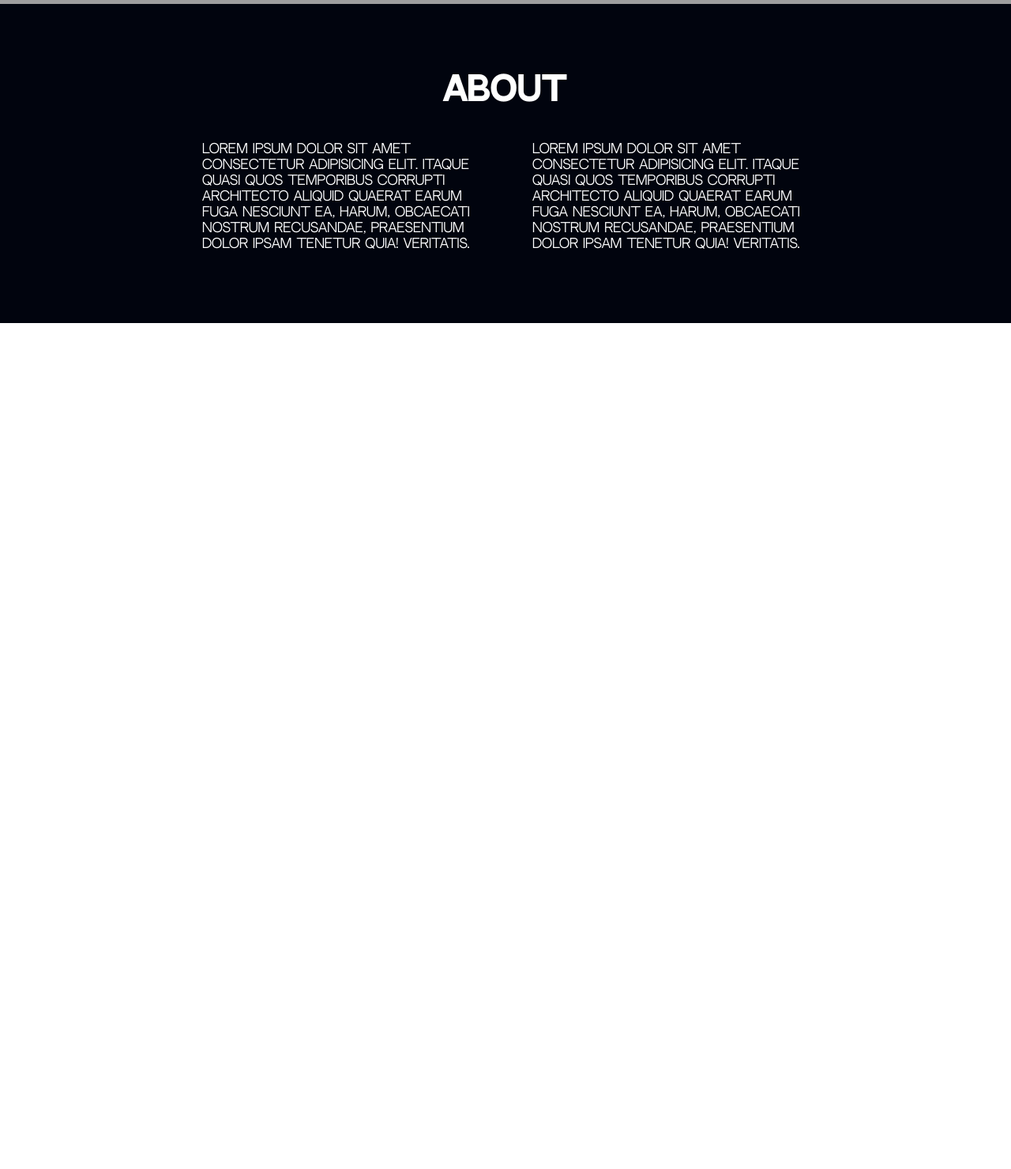
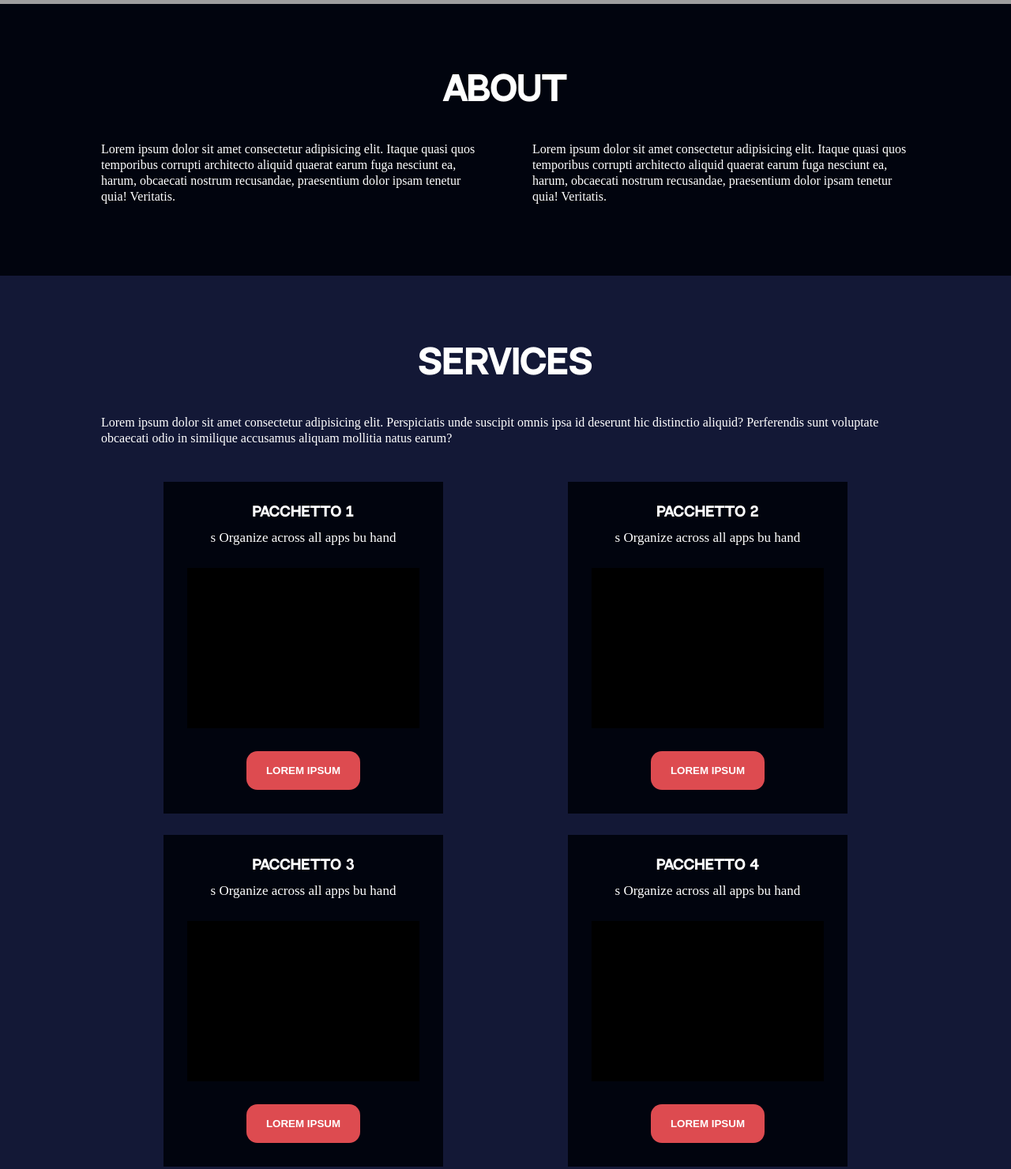
Before and after one commit to GeckoDevelopers/luigi_masi, a website built with Parcel: page src/index.html in a window 1280 px wide. Shown: the part 795-2275 px from the top of the page at 79% size. Before the commit the page ends 1204 px from the top, so only its background shows below. Built offline with nearby package versions, Linux system fonts and the light colour scheme; grey boxes are pictures that could not be loaded.

Commit message:
landing progress

```diff
--- a/src/index.html
+++ b/src/index.html
@@ -83,7 +83,67 @@
           </div>
         </div>
       </section>
+      <section class="section section--services">
+        <div class="services">
+          <h2 class="services__title">SERVICES</h2>
+          <p class="services__text">
+            Lorem ipsum dolor sit amet consectetur adipisicing elit.
+            Perspiciatis unde suscipit omnis ipsa id deserunt hic distinctio
+            aliquid? Perferendis sunt voluptate obcaecati odio in similique
+            accusamus aliquam mollitia natus earum?
+          </p>
+          <div class="services__cards-wrapper">
+            <div class="services__card">
+              <h3 class="services__card-title">PACCHETTO 1</h3>
+              <p class="services__card-text">
+                s Organize across all apps bu hand
+              </p>
+              <div class="services__card-img-container"></div>
+              <button class="services__card-button">LOREM IPSUM</button>
+            </div>
+            <div class="services__card">
+              <h3 class="services__card-title">PACCHETTO 2</h3>
+              <p class="services__card-text">
+                s Organize across all apps bu hand
+              </p>
+              <div class="services__card-img-container"></div>
+              <button class="services__card-button">LOREM IPSUM</button>
+            </div>
+            <div class="services__card">
+              <h3 class="services__card-title">PACCHETTO 3</h3>
+              <p class="services__card-text">
+                s Organize across all apps bu hand
+              </p>
+              <div class="services__card-img-container"></div>
+              <button class="services__card-button">LOREM IPSUM</button>
+            </div>
+            <div class="services__card">
+              <h3 class="services__card-title">PACCHETTO 4</h3>
+              <p class="services__card-text">
+                s Organize across all apps bu hand
+              </p>
+              <div class="services__card-img-container"></div>
+              <button class="services__card-button">LOREM IPSUM</button>
+            </div>
+          </div>
+        </div>
+      </section>
+      <section class="section section--contact">
+        <div class="services">
+          <h2 class="services__title">CONTACT US</h2>
+          <p class="services__text">
+            Lorem ipsum dolor sit amet consectetur adipisicing elit. Explicabo
+            doloremque nisi exercitationem facilis quidem. Facere nisi dolore
+            illo sunt adipisci iure impedit autem quae natus delectus, mollitia
+            maxime? Nihil, doloremque.
+          </p>
+          <button class="services__card-button">
+            <a href="mailto::claudiocarchietti@yahoo.it">SENTIAMOCI</a>
+          </button>
+        </div>
+      </section>
     </main>
+    <footer class="footer"></footer>
   </body>
   <script src="main.js"></script>
 </html>
--- a/src/stylesheets/_about.scss
+++ b/src/stylesheets/_about.scss
@@ -3,9 +3,10 @@
   margin-top: -2px;
   max-width: 320px;
   margin: -2px auto 0;
+  width: 80%;
 
   @include desktop {
-    max-width: 768px;
+    max-width: 1648px;
   }
 
   &__title {
--- a/src/stylesheets/_global.scss
+++ b/src/stylesheets/_global.scss
@@ -39,12 +39,12 @@ html {
 }
 
 body {
-  font-family: regular;
   color: $white;
 }
 
 a {
   text-decoration: none;
+  color: $white;
 }
 
 li {
@@ -60,6 +60,16 @@ img {
   height: 100%;
 }
 
+h1,
+h2,
+h3 {
+  font-family: bold;
+}
+
+// p {
+//   font-family: regular;
+// }
+
 // .header {
 //   position: relative;
 //   background-image: url("../assets/person-background-sm.png");
--- a/src/stylesheets/_section.scss
+++ b/src/stylesheets/_section.scss
@@ -4,4 +4,13 @@
   &--about {
     background-color: $black90;
   }
+
+  &--services {
+    //background-color: $black90;
+    background-color: $blue40;
+  }
+
+  &--contact {
+    background-color: $black90;
+  }
 }
--- /dev/null
+++ b/src/stylesheets/_services.scss
@@ -0,0 +1,77 @@
+.services {
+  width: 80%;
+  max-width: 339px;
+  margin: 0 auto;
+  text-align: center;
+  padding: 90px 0;
+  //background-color: $blue40;
+
+  @include desktop {
+    width: 80%;
+    max-width: 1648px;
+  }
+
+  &__title {
+    font-size: $text42;
+    line-height: $lHeight41;
+    margin-bottom: 45px;
+    font-weight: bold;
+  }
+
+  &__text {
+    font-size: $text16;
+    line-height: $lHeight20;
+    text-align: left;
+    margin-bottom: 45px;
+  }
+
+  &__cards-wrapper {
+    @include desktop {
+      display: flex;
+      flex-wrap: wrap;
+    }
+  }
+
+  &__card {
+    background-color: $black90;
+    padding: 30px 30px;
+    margin-bottom: 27px;
+
+    @include desktop {
+      max-width: 361px;
+      margin: 0 auto 27px;
+    }
+  }
+
+  &__card-title {
+    font-size: $text17;
+    line-height: $lHeight17;
+    font-weight: bold;
+    margin-bottom: 14px;
+  }
+
+  &__card-text {
+    font-size: $text17;
+    line-height: $lHeight20;
+    margin-bottom: 28px;
+    padding: 0 30px;
+  }
+
+  &__card-img-container {
+    width: 100%;
+    height: 203px;
+    background-color: $black;
+    margin-bottom: 29px;
+  }
+
+  &__card-button {
+    background-color: #dd4b50;
+    border-radius: 14px;
+    outline: 0;
+    border: 0;
+    font-weight: bold;
+    color: $white;
+    padding: 17px 25px;
+    cursor: pointer;
+  }
+}
--- a/src/stylesheets/_variables.scss
+++ b/src/stylesheets/_variables.scss
@@ -11,6 +11,7 @@ $desktop-xlarge-width: 1920px;
 
 $text13: 1.3rem;
 $text16: 1.6rem;
+$text17: 1.7rem;
 $text20: 2rem;
 $text42: 4.2rem;
 
@@ -24,6 +25,7 @@ $text42: 4.2rem;
 // $text9: 3.6rem;
 
 $lHeight13: 13px;
+$lHeight17: 17px;
 $lHeight20: 20px;
 $lHeight41: 41px;
 
@@ -44,6 +46,7 @@ $red: #dd4b50;
 $blue10: #e8f0fb;
 $blue20: #3786f1;
 $blue30: #161e54;
+$blue40: #131836;
 
 $grey10: #e0e0e0;
 $grey20: #fafafa;
--- a/src/stylesheets/style.scss
+++ b/src/stylesheets/style.scss
@@ -15,3 +15,4 @@
 @import "hero";
 @import "navbar";
 @import "section";
+@import "services";
```
Also changed, not shown: 1 other file.
